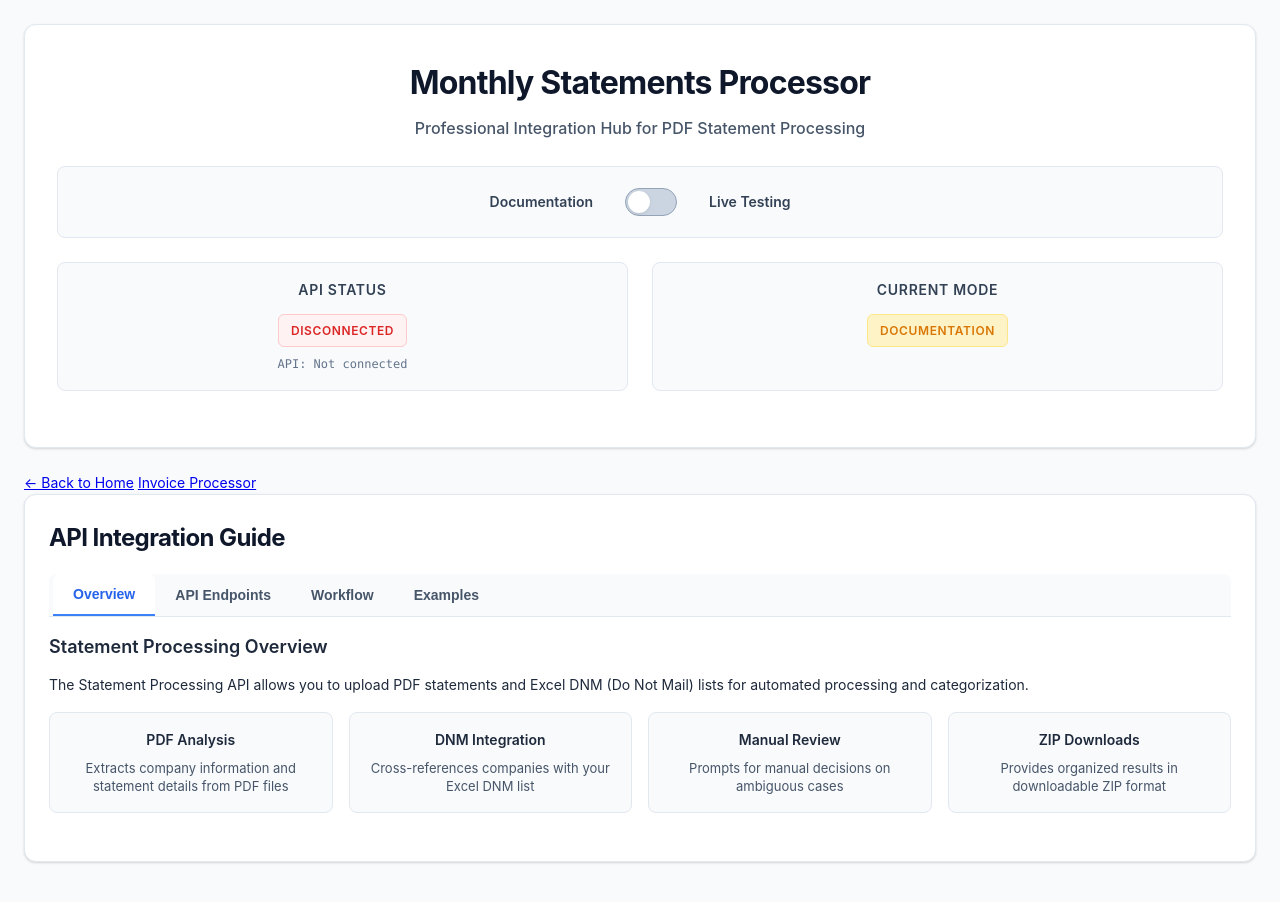
After one commit to LaazAlae/AlaeAutomatesAPI, a Flask app: page /monthly-statements in a window 1280 px wide. The commit adds this page. Run offline with Flask 3, Linux system fonts and the light colour scheme.

Commit message:
Restructure project with organized templates and processors

```diff
--- a/app.py
+++ b/app.py
@@ -4,7 +4,7 @@ Real Statement Processing API - Uses actual statement_processor.py
 This processes your real PDF and Excel files!
 """
 
-from flask import Flask, jsonify, request, Response
+from flask import Flask, jsonify, request, Response, render_template
 import uuid
 import json
 import tempfile
@@ -12,9 +12,13 @@ import os
 import logging
 import sys
 from datetime import datetime
-from statement_processor import StatementProcessor
+from app.statement_processor import StatementProcessor
+from app.invoice_processor import invoice_processor_bp
 
 app = Flask(__name__)
+
+# Register blueprints
+app.register_blueprint(invoice_processor_bp, url_prefix='/invoice-processor')
 
 # Configure enterprise-grade logging
 logging.basicConfig(
@@ -43,12 +47,12 @@ def load_sessions():
                 fcntl.flock(f.fileno(), fcntl.LOCK_SH)
                 sessions = pickle.load(f)
                 fcntl.flock(f.fileno(), fcntl.LOCK_UN)
-            logger.info(f"📂 Loaded {len(sessions)} sessions from persistent storage")
+            logger.info(f"[STORAGE] Loaded {len(sessions)} sessions from persistent storage")
         else:
             sessions = {}
-            logger.info("📂 No persistent sessions found, starting fresh")
+            logger.info("[STORAGE] No persistent sessions found, starting fresh")
     except Exception as e:
-        logger.error(f"❌ Failed to load sessions: {e}")
+        logger.error(f"[ERROR] Failed to load sessions: {e}")
         sessions = {}
 
 def save_sessions():
@@ -58,24 +62,24 @@ def save_sessions():
             fcntl.flock(f.fileno(), fcntl.LOCK_EX)
             pickle.dump(sessions, f)
             fcntl.flock(f.fileno(), fcntl.LOCK_UN)
-        logger.debug(f"💾 Saved {len(sessions)} sessions to persistent storage")
+        logger.debug(f"[STORAGE] Saved {len(sessions)} sessions to persistent storage")
     except Exception as e:
-        logger.error(f"❌ Failed to save sessions: {e}")
+        logger.error(f"[ERROR] Failed to save sessions: {e}")
 
 def debug_sessions(action, session_id=None):
     """Debug helper to track session state"""
-    logger.info(f"🔍 SESSION DEBUG - {action}")
-    logger.info(f"📊 Total sessions: {len(sessions)}")
+    logger.info(f"[DEBUG] SESSION DEBUG - {action}")
+    logger.info(f"[INFO] Total sessions: {len(sessions)}")
     logger.info(f"🗂️  Session IDs: {list(sessions.keys())}")
     if session_id:
-        logger.info(f"🎯 Looking for: {session_id}")
-        logger.info(f"✅ Found: {session_id in sessions}")
+        logger.info(f"[SEARCH] Looking for: {session_id}")
+        logger.info(f"[RESULT] Found: {session_id in sessions}")
 
 # Load existing sessions on startup
 load_sessions()
 
 # Log startup
-logger.info("🚀 Statement Processing API starting up")
+logger.info("[STARTUP] Statement Processing API starting up")
 logger.info("📝 Logging configured - Check api.log for detailed logs")
 
 @app.after_request
@@ -87,12 +91,12 @@ def after_request(response):
 
 @app.before_request
 def log_request():
-    logger.info(f"📨 {request.method} {request.path} from {request.remote_addr}")
-    logger.info(f"📋 Content-Type: {request.content_type}")
+    logger.info(f"[REQUEST] {request.method} {request.path} from {request.remote_addr}")
+    logger.info(f"[REQUEST] Content-Type: {request.content_type}")
     if request.is_json and request.json:
-        logger.info(f"📋 Request body: {json.dumps(request.json, indent=2)}")
+        logger.info(f"[REQUEST] Request body: {json.dumps(request.json, indent=2)}")
     elif request.method == 'POST' and request.content_type and 'multipart' in request.content_type:
-        logger.info(f"📋 Multipart form data with files: {list(request.files.keys())}")
+        logger.info(f"[REQUEST] Multipart form data with files: {list(request.files.keys())}")
 
 # Add OPTIONS handler for CORS preflight
 @app.route('/api/v1/session', methods=['OPTIONS'])
@@ -107,7 +111,7 @@ def handle_options(session_id=None):
 
 @app.route('/health', methods=['GET'])
 def health():
-    logger.info("💚 Health check requested")
+    logger.info("[HEALTH] Health check requested")
     return jsonify({
         'status': 'healthy',
         'service': 'REAL Statement Processing API',
@@ -120,6 +124,14 @@ def health():
 
 @app.route('/', methods=['GET'])
 def root():
+    return render_template('index.html')
+
+@app.route('/monthly-statements', methods=['GET'])
+def monthly_statements():
+    return render_template('monthly_statements.html')
+
+@app.route('/api-info', methods=['GET'])
+def api_info():
     return jsonify({
         'service': 'REAL Statement Processing API',
         'status': 'running',
@@ -155,7 +167,7 @@ def get_logs():
             'showing': 0
         })
     except Exception as e:
-        logger.error(f"❌ Failed to read logs: {str(e)}")
+        logger.error(f"[ERROR] Failed to read logs: {str(e)}")
         return jsonify({'error': f'Failed to read logs: {str(e)}'}), 500
 
 @app.route('/api/v1/session', methods=['POST'])
@@ -175,8 +187,8 @@ def create_session():
     # Save sessions persistently
     save_sessions()
 
-    logger.info(f"🆕 Session created: {session_id}")
-    logger.info(f"📊 Total active sessions: {len(sessions)}")
+    logger.info(f"[SESSION] Session created: {session_id}")
+    logger.info(f"[INFO] Total active sessions: {len(sessions)}")
     debug_sessions("AFTER_CREATE", session_id)
 
     return jsonify({
@@ -189,22 +201,22 @@ def upload_files(session_id):
     # Load fresh sessions to get latest state from other workers
     load_sessions()
 
-    logger.info(f"📤 Upload request for session: {session_id}")
+    logger.info(f"[UPLOAD] Upload request for session: {session_id}")
     debug_sessions("BEFORE_UPLOAD_CHECK", session_id)
 
     if session_id not in sessions:
-        logger.error(f"❌ Session not found: {session_id}")
+        logger.error(f"[ERROR] Session not found: {session_id}")
         debug_sessions("SESSION_NOT_FOUND", session_id)
         return jsonify({'error': 'Session not found', 'session_id': session_id, 'available_sessions': list(sessions.keys())}), 404
 
     if 'pdf' not in request.files or 'excel' not in request.files:
-        logger.error(f"❌ Missing files. Available: {list(request.files.keys())}")
+        logger.error(f"[ERROR] Missing files. Available: {list(request.files.keys())}")
         return jsonify({'error': 'Both PDF and Excel files required', 'received_files': list(request.files.keys())}), 400
 
     pdf_file = request.files['pdf']
     excel_file = request.files['excel']
 
-    logger.info(f"📄 Received files: PDF={pdf_file.filename}, Excel={excel_file.filename}")
+    logger.info(f"[FILES] Received files: PDF={pdf_file.filename}, Excel={excel_file.filename}")
 
     # Save real files temporarily
     try:
@@ -229,8 +241,8 @@ def upload_files(session_id):
         # Save updated sessions
         save_sessions()
 
-        logger.info(f"✅ Files uploaded successfully for session {session_id}")
-        logger.info(f"📊 PDF size: {os.path.getsize(pdf_path)} bytes, Excel size: {os.path.getsize(excel_path)} bytes")
+        logger.info(f"[SUCCESS] Files uploaded successfully for session {session_id}")
+        logger.info(f"[INFO] PDF size: {os.path.getsize(pdf_path)} bytes, Excel size: {os.path.getsize(excel_path)} bytes")
 
         return jsonify({
             'status': 'success',
@@ -243,7 +255,7 @@ def upload_files(session_id):
         })
 
     except Exception as e:
-        logger.error(f"❌ File upload failed for session {session_id}: {str(e)}")
+        logger.error(f"[ERROR] File upload failed for session {session_id}: {str(e)}")
         return jsonify({'error': f'File upload failed: {str(e)}', 'session_id': session_id}), 500
 
 @app.route('/api/v1/session/<session_id>/process', methods=['POST'])
@@ -263,7 +275,7 @@ def process_statements(session_id):
         pdf_path = files['pdf_path']
         excel_path = files['excel_path']
 
-        print(f"🔍 REAL PROCESSING: {files['pdf_name']} + {files['excel_name']}")
+        print(f"[PROCESS] REAL PROCESSING: {files['pdf_name']} + {files['excel_name']}")
 
         # Create StatementProcessor with real files
         processor = StatementProcessor(pdf_path, excel_path)
@@ -291,7 +303,7 @@ def process_statements(session_id):
         # Save updated sessions
         save_sessions()
 
-        print(f"✅ REAL RESULTS: {len(statements)} statements, {len(questions)} questions")
+        print(f"[RESULTS] REAL RESULTS: {len(statements)} statements, {len(questions)} questions")
 
         return jsonify({
             'status': 'success',
@@ -302,7 +314,7 @@ def process_statements(session_id):
         })
 
     except Exception as e:
-        print(f"❌ Processing error: {e}")
+        print(f"[ERROR] Processing error: {e}")
         sessions[session_id]['status'] = 'error'
         save_sessions()  # Save error state
         return jsonify({'error': f'Processing failed: {str(e)}'}), 500
@@ -326,10 +338,10 @@ def get_questions(session_id):
 @app.route('/api/v1/session/<session_id>/answers', methods=['POST'])
 def submit_answers(session_id):
     load_sessions()  # Load fresh session state
-    logger.info(f"📝 Answers submission for session: {session_id}")
+    logger.info(f"[ANSWERS] Answers submission for session: {session_id}")
 
     if session_id not in sessions:
-        logger.error(f"❌ Session not found for answers: {session_id}")
+        logger.error(f"[ERROR] Session not found for answers: {session_id}")
         return jsonify({'error': 'Session not found'}), 404
 
     # Handle JSON payload safely
@@ -340,7 +352,7 @@ def submit_answers(session_id):
         # Fallback to form data if not JSON
         answers = dict(request.form)
 
-    logger.info(f"📝 Received {len(answers)} answers for session {session_id}")
+    logger.info(f"[INFO] Received {len(answers)} answers for session {session_id}")
 
     # Apply answers to real statements
     session_data = sessions[session_id]
@@ -492,7 +504,7 @@ def get_session_status(session_id):
 
 if __name__ == '__main__':
     port = int(os.environ.get('PORT', 8000))
-    print("🚀 REAL Statement Processing API")
+    print("[API] REAL Statement Processing API")
     print(f"Port: {port}")
     print("Processing: ACTUAL PDF + Excel files")
     print(f"Health: http://localhost:{port}/health")
--- a/api_integration_hub.html
+++ b/templates/api_integration_hub.html
@@ -4,7 +4,7 @@
     <meta charset="UTF-8">
     <meta name="viewport" content="width=device-width, initial-scale=1.0">
     <title>Statement Processing API - Integration Hub</title>
-    <link rel="stylesheet" href="styles.css">
+    <link rel="stylesheet" href="{{ url_for('static', filename='css/styles.css') }}">
 </head>
 <body>
     <div class="container">
--- /dev/null
+++ b/templates/monthly_statements.html
@@ -0,0 +1,246 @@
+<!DOCTYPE html>
+<html lang="en">
+<head>
+    <meta charset="UTF-8">
+    <meta name="viewport" content="width=device-width, initial-scale=1.0">
+    <title>Monthly Statements - Statement Processing API</title>
+    <link rel="stylesheet" href="{{ url_for('static', filename='css/styles.css') }}">
+</head>
+<body>
+    <div class="container">
+        <div class="header">
+            <h1>Monthly Statements Processor</h1>
+            <p>Professional Integration Hub for PDF Statement Processing</p>
+
+            <div class="mode-toggle">
+                <span class="mode-label" id="simLabel">Documentation</span>
+                <div class="toggle-switch" id="modeToggle" onclick="toggleMode()" role="button" tabindex="0" aria-label="Toggle between documentation and live testing mode" onkeydown="if(event.key==='Enter'||event.key===' '){toggleMode()}">
+                    <div class="toggle-slider"></div>
+                </div>
+                <span class="mode-label" id="realLabel">Live Testing</span>
+            </div>
+
+            <div class="api-info">
+                <div class="api-status-card">
+                    <h3>API Status</h3>
+                    <div id="apiStatus" class="status-indicator status-disconnected">
+                        Disconnected
+                    </div>
+                    <div id="apiUrl" class="api-url">
+                        API: Not connected
+                    </div>
+                </div>
+                <div class="mode-status-card">
+                    <h3>Current Mode</h3>
+                    <div id="processingMode" class="status-indicator status-processing">
+                        Documentation
+                    </div>
+                </div>
+            </div>
+        </div>
+
+        <!-- Navigation -->
+        <div class="navigation">
+            <a href="/" class="nav-button">← Back to Home</a>
+            <a href="/invoice-processor" class="nav-button">Invoice Processor</a>
+        </div>
+
+        <!-- Documentation Mode Content -->
+        <div id="documentationMode">
+            <div class="card">
+                <h2>API Integration Guide</h2>
+
+                <div class="tab-container">
+                    <div class="tab-buttons">
+                        <button class="tab-button active" onclick="showTab('overview')">Overview</button>
+                        <button class="tab-button" onclick="showTab('endpoints')">API Endpoints</button>
+                        <button class="tab-button" onclick="showTab('workflow')">Workflow</button>
+                        <button class="tab-button" onclick="showTab('examples')">Examples</button>
+                    </div>
+
+                    <div id="overview" class="tab-content active">
+                        <h3>Statement Processing Overview</h3>
+                        <p>The Statement Processing API allows you to upload PDF statements and Excel DNM (Do Not Mail) lists for automated processing and categorization.</p>
+
+                        <div class="feature-grid">
+                            <div class="feature-item">
+                                <h4>PDF Analysis</h4>
+                                <p>Extracts company information and statement details from PDF files</p>
+                            </div>
+                            <div class="feature-item">
+                                <h4>DNM Integration</h4>
+                                <p>Cross-references companies with your Excel DNM list</p>
+                            </div>
+                            <div class="feature-item">
+                                <h4>Manual Review</h4>
+                                <p>Prompts for manual decisions on ambiguous cases</p>
+                            </div>
+                            <div class="feature-item">
+                                <h4>ZIP Downloads</h4>
+                                <p>Provides organized results in downloadable ZIP format</p>
+                            </div>
+                        </div>
+                    </div>
+
+                    <div id="endpoints" class="tab-content">
+                        <h3>API Endpoints</h3>
+                        <div class="endpoint-list">
+                            <div class="endpoint">
+                                <span class="method post">POST</span>
+                                <span class="path">/api/v1/session</span>
+                                <span class="description">Create processing session</span>
+                            </div>
+                            <div class="endpoint">
+                                <span class="method post">POST</span>
+                                <span class="path">/api/v1/session/{id}/upload</span>
+                                <span class="description">Upload PDF and Excel files</span>
+                            </div>
+                            <div class="endpoint">
+                                <span class="method post">POST</span>
+                                <span class="path">/api/v1/session/{id}/process</span>
+                                <span class="description">Process uploaded files</span>
+                            </div>
+                            <div class="endpoint">
+                                <span class="method get">GET</span>
+                                <span class="path">/api/v1/session/{id}/questions</span>
+                                <span class="description">Get manual review questions</span>
+                            </div>
+                            <div class="endpoint">
+                                <span class="method post">POST</span>
+                                <span class="path">/api/v1/session/{id}/answers</span>
+                                <span class="description">Submit manual review answers</span>
+                            </div>
+                            <div class="endpoint">
+                                <span class="method get">GET</span>
+                                <span class="path">/api/v1/session/{id}/download</span>
+                                <span class="description">Download processed results</span>
+                            </div>
+                        </div>
+                    </div>
+
+                    <div id="workflow" class="tab-content">
+                        <h3>Processing Workflow</h3>
+                        <div class="workflow-steps">
+                            <div class="step">
+                                <span class="step-number">1</span>
+                                <div class="step-content">
+                                    <h4>Create Session</h4>
+                                    <p>Initialize a new processing session</p>
+                                </div>
+                            </div>
+                            <div class="step">
+                                <span class="step-number">2</span>
+                                <div class="step-content">
+                                    <h4>Upload Files</h4>
+                                    <p>Upload PDF statement and Excel DNM list</p>
+                                </div>
+                            </div>
+                            <div class="step">
+                                <span class="step-number">3</span>
+                                <div class="step-content">
+                                    <h4>Process</h4>
+                                    <p>Analyze PDF and cross-reference with DNM list</p>
+                                </div>
+                            </div>
+                            <div class="step">
+                                <span class="step-number">4</span>
+                                <div class="step-content">
+                                    <h4>Review Questions</h4>
+                                    <p>Handle manual review cases if needed</p>
+                                </div>
+                            </div>
+                            <div class="step">
+                                <span class="step-number">5</span>
+                                <div class="step-content">
+                                    <h4>Download Results</h4>
+                                    <p>Get organized PDF splits and processing logs</p>
+                                </div>
+                            </div>
+                        </div>
+                    </div>
+
+                    <div id="examples" class="tab-content">
+                        <h3>Code Examples</h3>
+                        <div class="code-example">
+                            <h4>JavaScript Integration</h4>
+                            <pre><code>// Create session
+const response = await fetch('/api/v1/session', {
+    method: 'POST',
+    headers: { 'Content-Type': 'application/json' }
+});
+const { session_id } = await response.json();
+
+// Upload files
+const formData = new FormData();
+formData.append('pdf', pdfFile);
+formData.append('excel', excelFile);
+
+await fetch(`/api/v1/session/${session_id}/upload`, {
+    method: 'POST',
+    body: formData
+});
+
+// Process files
+await fetch(`/api/v1/session/${session_id}/process`, {
+    method: 'POST'
+});</code></pre>
+                        </div>
+                    </div>
+                </div>
+            </div>
+        </div>
+
+        <!-- Live Testing Mode Content -->
+        <div id="liveMode" style="display: none;">
+            <div class="card">
+                <h2>Live Testing Interface</h2>
+                <div class="testing-interface">
+                    <div class="session-management">
+                        <button id="createSessionBtn" class="primary-button">Create Session</button>
+                        <div id="sessionInfo" class="session-info"></div>
+                    </div>
+
+                    <div id="uploadSection" class="upload-section" style="display: none;">
+                        <h3>Upload Files</h3>
+                        <div class="file-upload-area">
+                            <div class="file-input-group">
+                                <label for="pdfFile">PDF Statement:</label>
+                                <input type="file" id="pdfFile" accept=".pdf" required>
+                            </div>
+                            <div class="file-input-group">
+                                <label for="excelFile">Excel DNM List:</label>
+                                <input type="file" id="excelFile" accept=".xlsx,.xls" required>
+                            </div>
+                            <button id="uploadBtn" class="primary-button">Upload Files</button>
+                        </div>
+                    </div>
+
+                    <div id="processSection" class="process-section" style="display: none;">
+                        <h3>Process Files</h3>
+                        <button id="processBtn" class="primary-button">Start Processing</button>
+                        <div id="processingStatus" class="status-display"></div>
+                    </div>
+
+                    <div id="reviewSection" class="review-section" style="display: none;">
+                        <h3>Manual Review</h3>
+                        <div id="questionsList" class="questions-container"></div>
+                        <button id="submitAnswersBtn" class="primary-button" style="display: none;">Submit Answers</button>
+                    </div>
+
+                    <div id="downloadSection" class="download-section" style="display: none;">
+                        <h3>Download Results</h3>
+                        <button id="downloadBtn" class="primary-button">Download ZIP</button>
+                    </div>
+                </div>
+
+                <div id="responseDisplay" class="response-display">
+                    <h3>API Response</h3>
+                    <pre id="responseContent"></pre>
+                </div>
+            </div>
+        </div>
+    </div>
+
+    <script src="{{ url_for('static', filename='js/monthly-statements.js') }}"></script>
+</body>
+</html>
```
Also changed, not shown: API_DOCUMENTATION.md (+65 -5 lines), app/invoice_processor.py (added, +159 -0 lines), templates/index.html (added, +64 -0 lines), templates/invoice_processor.html (added, +94 -0 lines), README.md (added), app/__init__.py (added), app/statement_processor.py (renamed from statement_processor.py), static/css/styles.css (renamed from styles.css).
